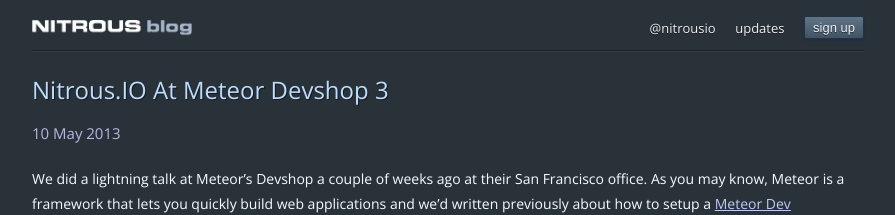
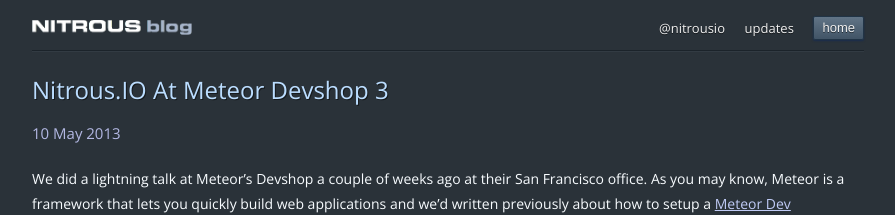
Before and after one commit to koheishingai/blog, a Jekyll site: the page built from _posts/2013-05-10-nitrous-io-at-meteor-devshop-3.md, in a window 1280 px wide. Shown: the top 215 px of the page, without its empty margins (192-1087 px from the left). Built offline with Jekyll 4.4.1, drawn with Linux system fonts in a browser that asks for light colours; Markdown is read by kramdown in place of the engine named in the settings; comment, search, counter and statistics services are not loaded.

Commit message:
Change link to Home

```diff
--- a/_layouts/default.html
+++ b/_layouts/default.html
@@ -11,7 +11,7 @@
         <ul class="header-nav">
           <li><a href="https://twitter.com/intent/user?screen_name=nitrousio">@nitrousio</a></li>
           <li><a href="http://updates.nitrous.io">updates</a></li>
-          <li><a href="https://www.nitrous.io" class="btn">sign up</a></li>
+          <li><a href="https://www.nitrous.io" class="btn">home</a></li>
         </ul>
       </header>
       <hr />
--- a/css/action.css
+++ b/css/action.css
@@ -191,7 +191,7 @@
   *display: inline;
   /* IE7 inline-block hack */
   *zoom: 1;
-  padding: 3px 8px 2px;
+  padding: 3px 8px 3px;
   margin-bottom: 0;
   font-family: "Helvetica Neue", Helvetica, Arial, sans-serif;
   font-size: 12px;
```
